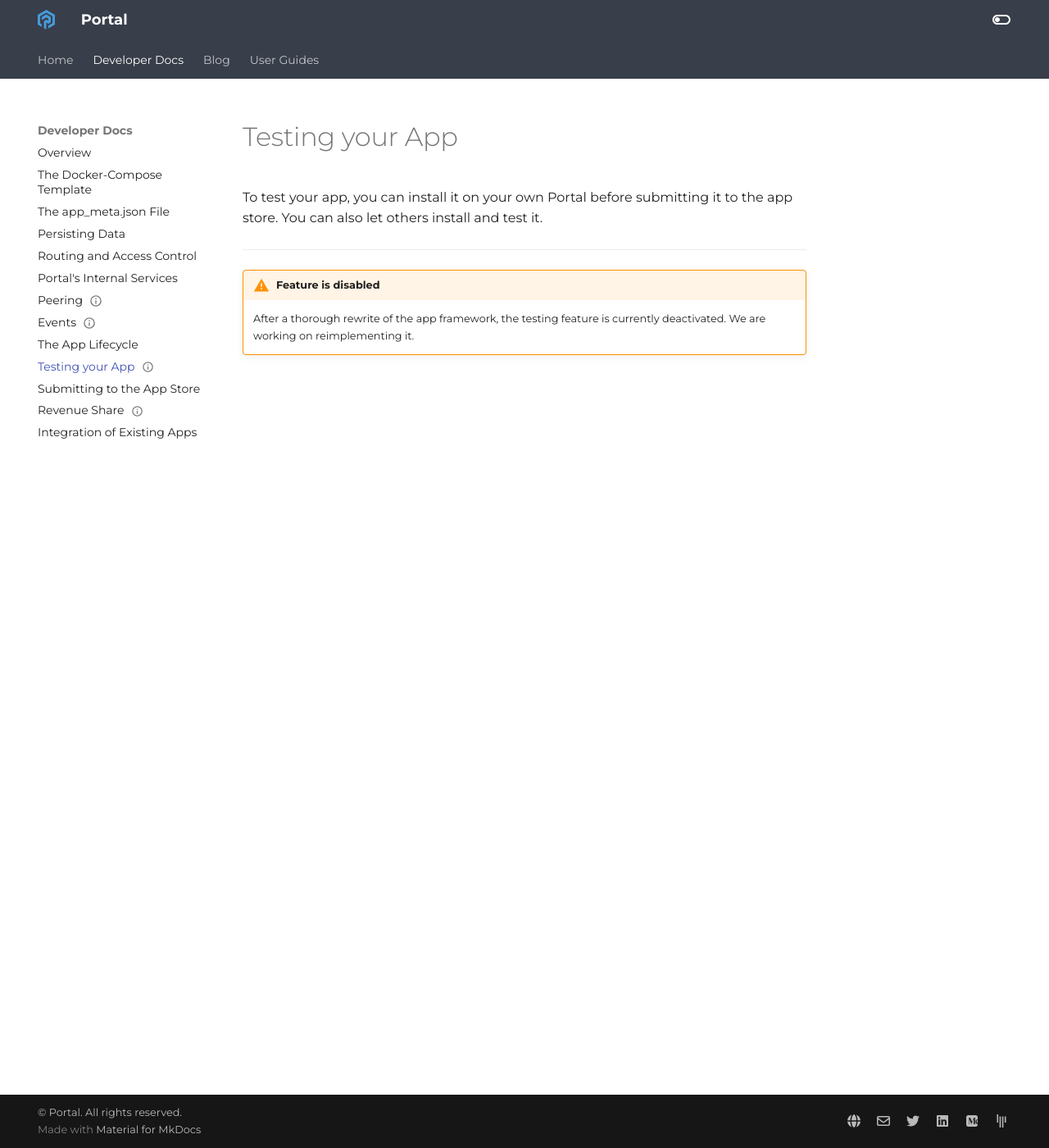
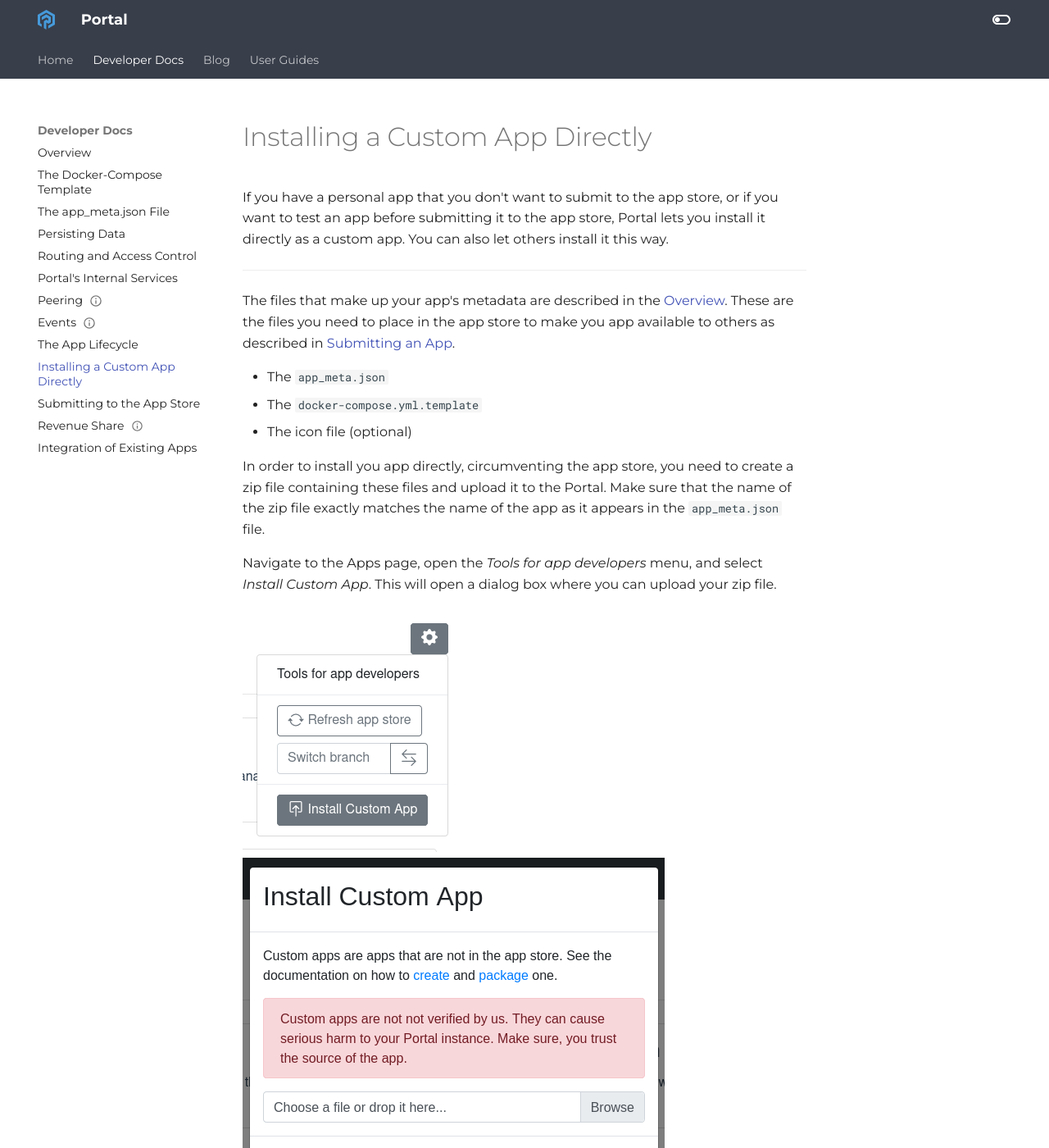
Before and after one commit to FreeshardBase/documentation, an MkDocs documentation site: the page built from docs/developer_docs/testing.md, in a window 1280 px wide and 1400 px high. Shown: the whole window at 82% size. Built offline with MkDocs 1.6.1 and Material for MkDocs 9.7.7, drawn with Linux system fonts in a browser that asks for light colours; some of the changed text lies outside the part shown.

Commit message:
fill page about custom app installation

```diff
--- a/docs/developer_docs/testing.md
+++ b/docs/developer_docs/testing.md
@@ -1,13 +1,32 @@
 ---
-title: Testing your App
-status: disabled
+title: Installing a Custom App Directly
 ---
 
-To test your app, you can install it on your own Portal before submitting it to the app store.
-You can also let others install and test it.
+If you have a personal app that you don't want to submit to the app store,
+or if you want to test an app before submitting it to the app store,
+Portal lets you install it directly as a custom app.
+You can also let others install it this way.
 
 ---
 
-!!! warning "Feature is disabled"
-    After a thorough rewrite of the app framework, the testing feature is currently deactivated.
-    We are working on reimplementing it.
+The files that make up your app's metadata are described in the [Overview](overview.md#the-apps-metadata).
+These are the files you need to place in the app store to make you app available to others as described in [Submitting an App](submitting.md).
+
+* The `app_meta.json`
+* The `docker-compose.yml.template`
+* The icon file (optional)
+
+In order to install you app directly, circumventing the app store,
+you need to create a zip file containing these files and upload it to the Portal.
+Make sure that the name of the zip file exactly matches the name of the app as it appears in the `app_meta.json` file.
+
+Navigate to the Apps page, open the *Tools for app developers* menu, and select *Install Custom App*.
+This will open a dialog box where you can upload your zip file.
+
+![Tools for app developers](img/tools_for_app_devs.png)
+![Install Custom App](img/install_custom_app.png)
+
+After uploading the zip file, the app will be installed normally as if it had been submitted to the app store.
+
+Of course, you can also send the zip file to others, allowing them to install and test your app the same way.
+Since the zip does not contain the app itself, it is very small and can easily be sent by email or other means.
```
Also changed, not shown: docs/developer_docs/overview.md (+1 -1 lines), docs/developer_docs/img/install_custom_app.png (added), docs/developer_docs/img/tools_for_app_devs.png (added).
